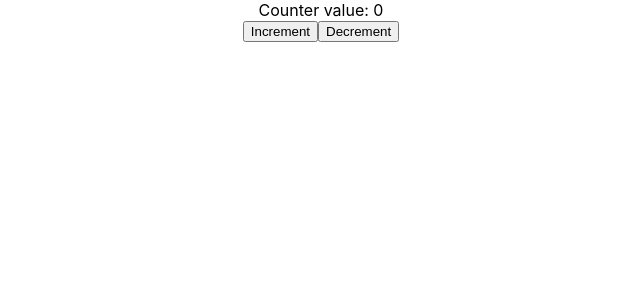
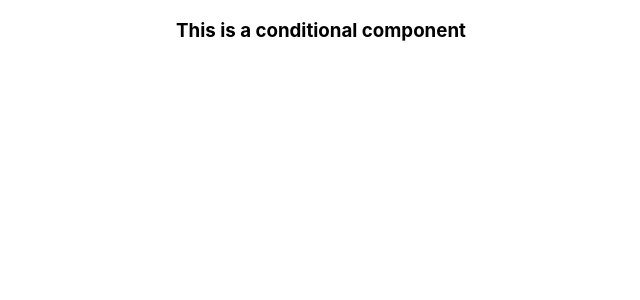
Before and after one commit to IvyTan29/IvyTan29.github.io, a React (Create React App) app in the folder tutorial/: page / in a window 1280 px wide. Shown: the top 300 px of the page, without its empty margins (319-959 px from the left). Built offline with nearby package versions, Linux system fonts and the light colour scheme.

Commit message:
Conditional Component

```diff
--- a/tutorial/src/App.js
+++ b/tutorial/src/App.js
@@ -8,16 +8,18 @@ import FunctionalCounter from './components/FunctionalCounter';
 import Resume from './components/Resume';
 import FunctionEvent from './components/FunctionEvent';
 import ClassEvent from './components/ClassEvent';
+import ConditionalComponent from './components/ConditionalComponent';
 
 function App() {
     return (
         <div className="App">
             {/* <Profile name="Ivy" lastname="Tan" /> */}
             {/* <Counter></Counter> */}
-            <FunctionalCounter></FunctionalCounter>
+            {/* <FunctionalCounter></FunctionalCounter> */}
             {/* <Resume name="Ivy"></Resume> */}
             {/* <FunctionEvent></FunctionEvent> */}
             {/* <ClassEvent></ClassEvent> */}
+            <ConditionalComponent></ConditionalComponent>
         </div>
     );
 }
--- /dev/null
+++ b/tutorial/src/components/ConditionalComponent.js
@@ -0,0 +1,17 @@
+import { useState } from 'react';
+import Counter from './Counter';
+import FunctionalCounter from './FunctionalCounter';
+
+export default function ConditionalComponent() {
+    const [display, setDisplay] = useState(true);
+
+    return display ? (
+        <div>
+            <h3>This is a conditional component</h3>
+        </div>
+    ) : (
+        <div>
+            <h3>Nothing to see here</h3>
+        </div>
+    );
+}
```
